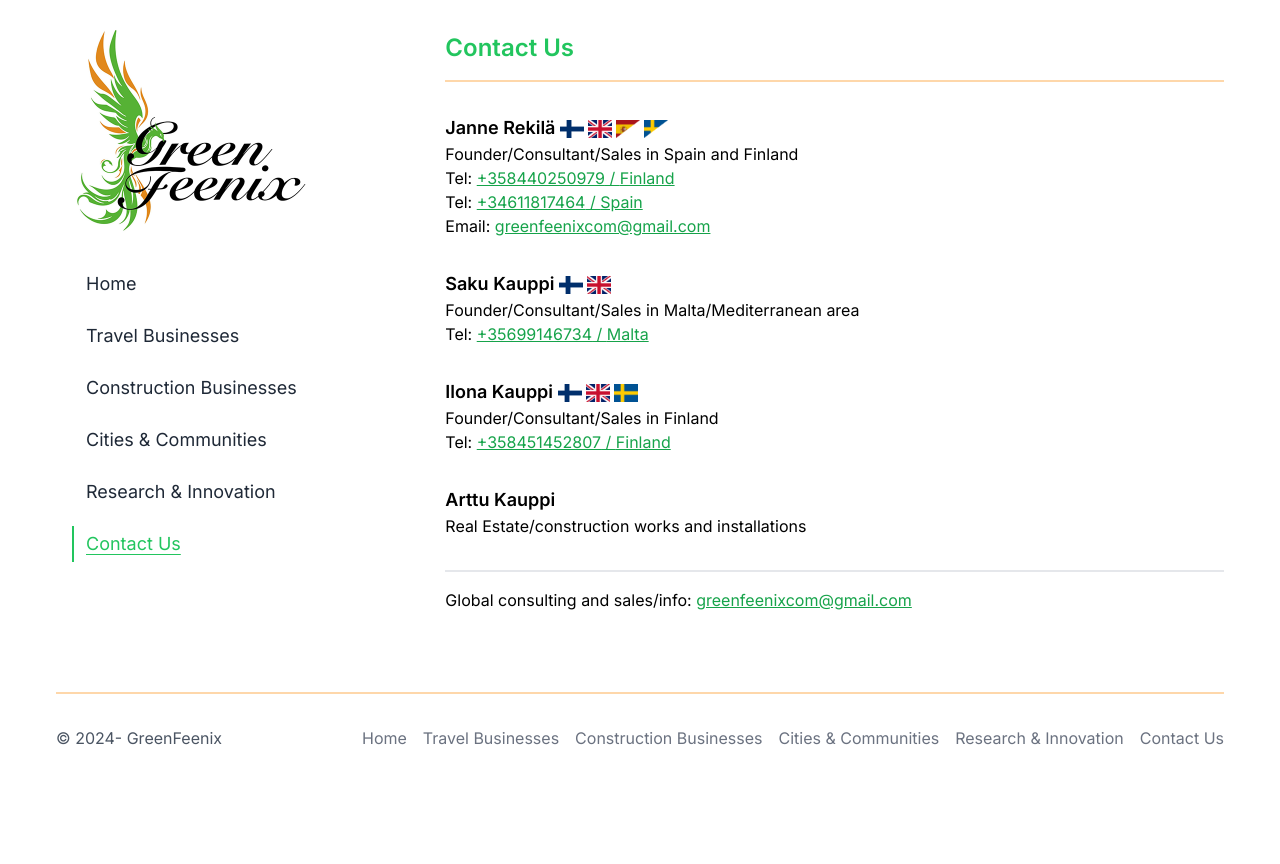
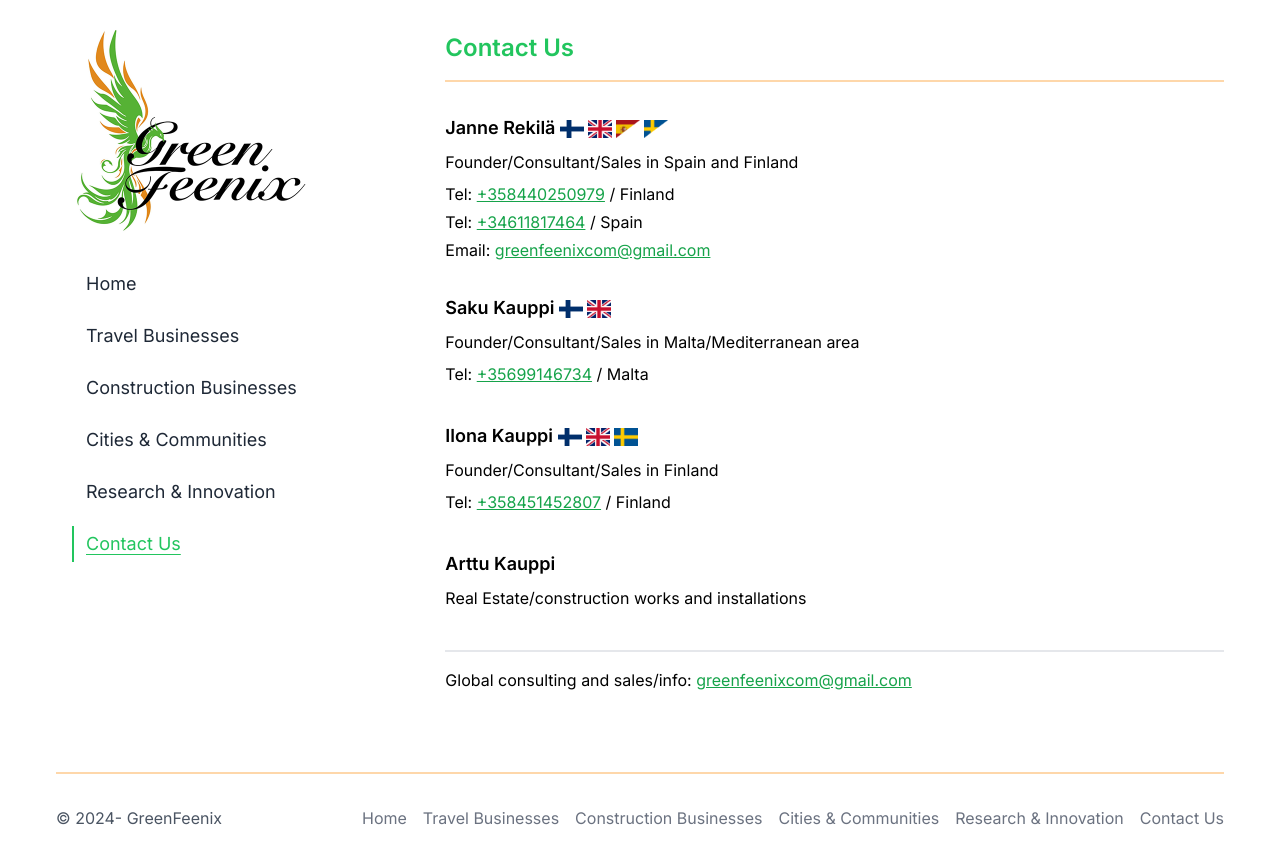
Before and after one commit to itsnibsi/greenfeenix, a Next.js app: page /contact in a window 1280 px wide. Shown: the top 864 px of the page. Built offline with nearby package versions, Linux system fonts and the light colour scheme.

Commit message:
style changes
Signed-off-by: Nico Hämäläinen <nibsivaan@gmail.com>

```diff
--- a/app/contact/page.tsx
+++ b/app/contact/page.tsx
@@ -105,14 +105,15 @@
   return (
     <ul>
       {phoneNumbers.map((phone) => (
-        <li key={phone.country}>
+        <li key={phone.country} className="mb-1">
           Tel:{" "}
           <a
             className="duration-20 text-green-600 underline transition-colors hover:text-orange-500"
             href="tel:{phone.number}"
           >
-            {phone.number} / {phone.country}
-          </a>
+            {phone.number}
+          </a>{" "}
+          / {phone.country}
         </li>
       ))}
     </ul>
@@ -129,13 +130,13 @@
         {contacts.map((contact) => (
           <div key={contact.name} className="flex items-center gap-4">
             <div>
-              <h2 className="text-lg font-semibold ">
+              <h2 className="mb-2 text-lg font-semibold">
                 {contact.name}{" "}
                 {contact.languages && (
                   <SpokenLanguagesList languages={contact.languages} />
                 )}
               </h2>
-              <h3 className="text-md">{contact.jobTitle}</h3>
+              <h3 className="text-md mb-2">{contact.jobTitle}</h3>
               {contact.phoneNumbers && (
                 <PhoneNumbersList phoneNumbers={contact.phoneNumbers} />
               )}
--- a/components/ContactCallout.tsx
+++ b/components/ContactCallout.tsx
@@ -1,9 +1,12 @@
+import { PaperAirplaneIcon } from "@heroicons/react/24/outline";
+
 const ContactCallout = () => (
   <div className="text-lg">
     <a
       href="/contact"
       className="mb-2 mt-4 block border-t-2 border-gray-100 pt-4 text-green-600 transition-colors duration-200 hover:text-orange-500"
     >
+      <PaperAirplaneIcon className="mr-2 inline-block h-6 w-6" />
       Contact us for more information
     </a>
   </div>
--- a/components/Sidebar.tsx
+++ b/components/Sidebar.tsx
@@ -8,7 +8,7 @@
       <Link href="/" className="-mt-0 md:-mt-8">
         <Logo />
       </Link>
-      <nav className="items-justify flex flex-col gap-4 text-lg text-gray-800 underline-offset-4 [&>a.active]:border-green-500 [&>a.active]:text-green-500 [&>a.active]:underline [&>a:hover]:underline [&>a:not(.active):hover]:border-green-500 [&>a]:block [&>a]:border-l-2 [&>a]:border-white [&>a]:px-3 [&>a]:py-1 [&>a]:md:mr-8">
+      <nav className="items-justify flex flex-col gap-4 text-lg text-gray-800 underline-offset-4 [&>a.active]:border-green-500 [&>a.active]:text-green-500 [&>a.active]:underline [&>a:hover]:underline [&>a]:block [&>a]:border-l-2 [&>a]:border-white [&>a]:px-3 [&>a]:py-1 [&>a]:md:mr-8">
         <NavigationLinks />
       </nav>
     </div>
```
